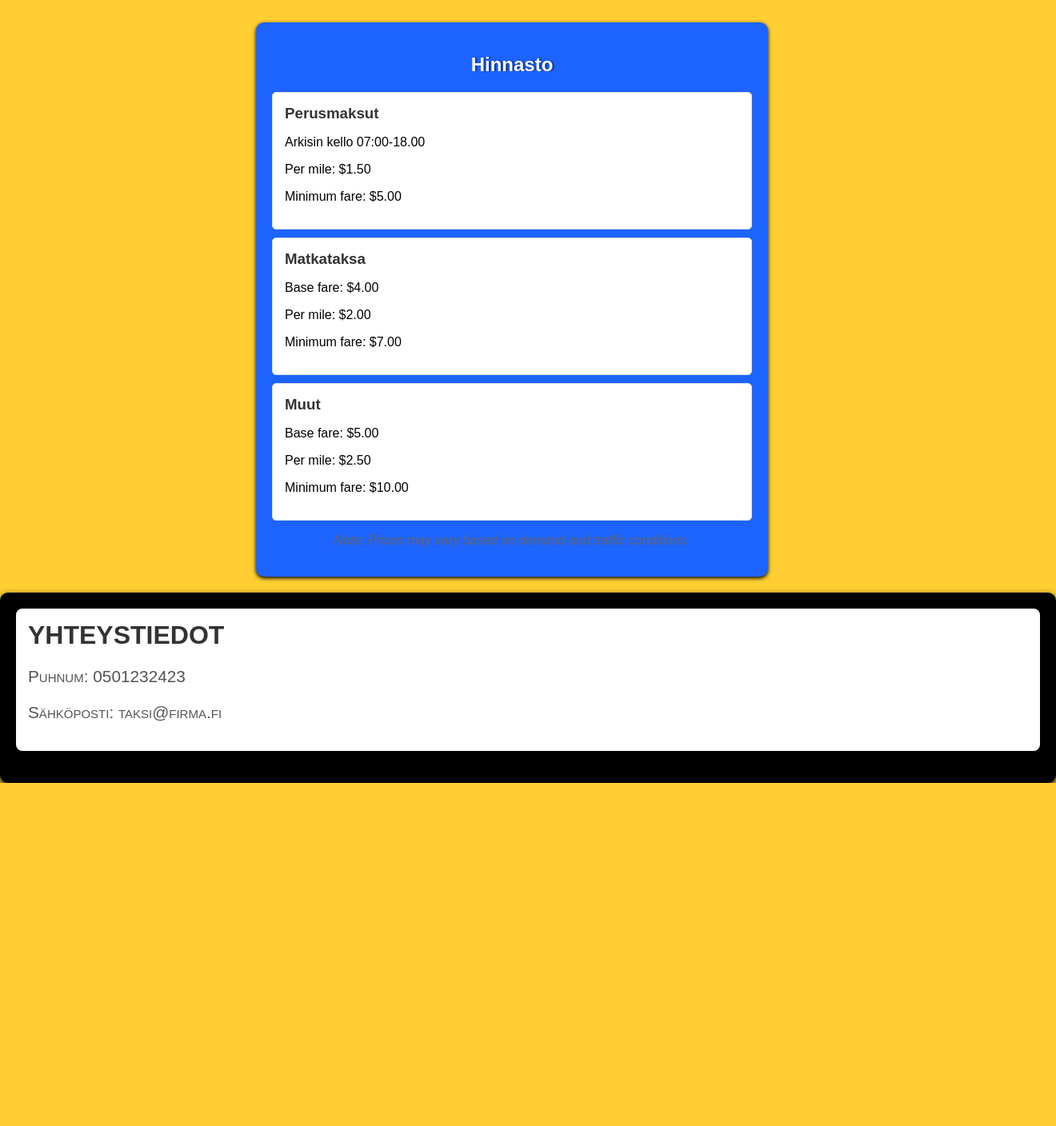
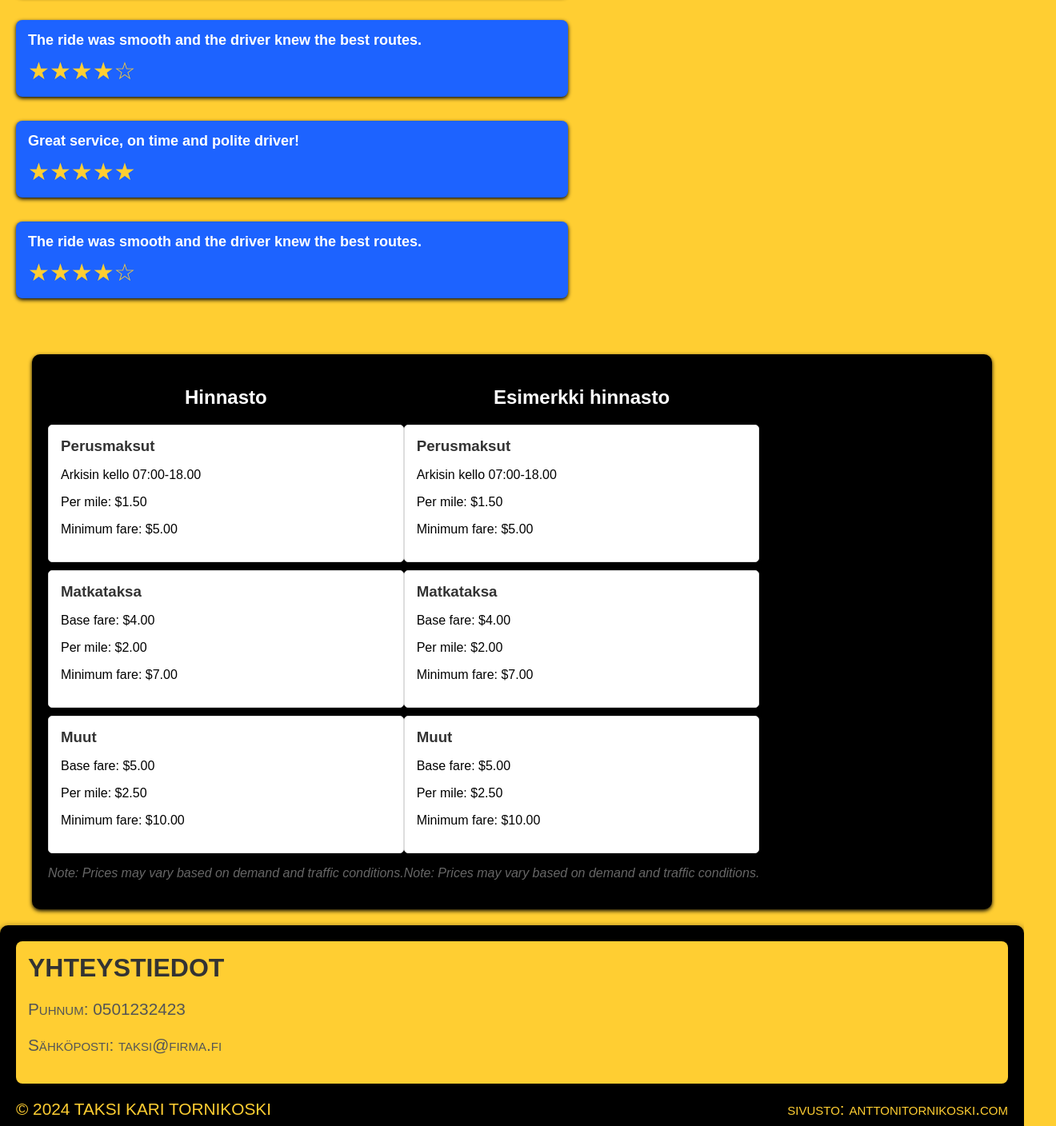
Before and after one commit to anttont/TaxiWebsite, a React (Vite) app in the folder taksi-project/: page / in a window 1280 px wide. Shown: the part 1302-2710 px from the top of the page at 80% size, 1320 px wide, since content can reach past the window. Before the commit the page ends 2281 px from the top, so only its background shows below. Built offline with nearby package versions, Linux system fonts and the light colour scheme.

Commit message:
New example price base, small changes

```diff
--- a/taksi-project/src/components/About/About.css
+++ b/taksi-project/src/components/About/About.css
@@ -8,6 +8,12 @@
   .about-image {
     flex: 1;                      /* The image will take up one part of the width */
     margin-right: 20px;           /* Space between the image and the text */
+  }
+
+  .about-text {
+    flex: 1;                      /* The image will take up one part of the width */
+    margin-right: 20px;
+    padding: 80px;           /* Space between the image and the text */
   }
 
   .about-image img {
--- a/taksi-project/src/components/About/About.jsx
+++ b/taksi-project/src/components/About/About.jsx
@@ -8,9 +8,12 @@ const About = () => {
       <div className="about-image">
         <img src={skoda_placeholder} alt="skoda" />
       </div>
+      <div className="about-text">
       <p>
         Lorem ipsum dolor sit amet, consectetur adipiscing elit, sed do eiusmod tempor incididunt ut labore et dolore magna aliqua. Ut enim ad minim veniam, quis nostrud exercitation ullamco laboris nisi ut aliquip ex ea commodo consequat. Duis aute irure dolor in reprehenderit in voluptate velit esse cillum dolore eu fugiat nulla pariatur. Excepteur sint occaecat cupidatat non proident, sunt in culpa qui officia deserunt mollit anim id est laborum.
       </p>
+      </div>
+
     </div>
   );
 };
--- a/taksi-project/src/components/Contact/Contact.css
+++ b/taksi-project/src/components/Contact/Contact.css
@@ -1,4 +1,8 @@
 /* Reviews.css */
+* {
+  box-sizing: border-box;
+}
+
 .contact-container {
     width: 100%; /* Full width of the container */
 
@@ -10,7 +14,7 @@
   }
 
   .contact-box {
-    background-color: rgb(255, 255, 255); /* White background for each review */
+    background-color:rgb(255, 206, 50); /* White background for each review */
     padding: 15px; /* Space inside each review box */
     margin-bottom: 20px; /* Space between review boxes */
     border-radius: 8px; /* Slight rounded corners */
@@ -33,3 +37,22 @@
 
     font-size: 1.3em;
   }
+
+  .copyright {
+    display: flex;                /* Enables flexbox */
+    justify-content: space-between; /* Pushes the <p> tags to opposite ends */
+    align-items: center;           /* Vertically centers the text */
+    margin-top: 20px;              /* Space above the copyright section */
+  }
+
+  .copyright p {
+    margin: 0;                     /* Removes default margin */
+    font-size: 16px;               /* Font size for the review text */
+    color: rgb(255, 206, 50);      /* Text color for the copyright info */
+    font-variant: small-caps;
+    font-size: 1.3em;
+  }
+
+  .copyright p:last-child {
+    margin-left: auto;             /* Pushes the last <p> to the far right */
+  }
--- a/taksi-project/src/components/Contact/Contact.jsx
+++ b/taksi-project/src/components/Contact/Contact.jsx
@@ -12,6 +12,13 @@ const Contact = () => {
         <p>Sähköposti: taksi@firma.fi</p>
       </div>
 
+      <div className="copyright">
+        <p>© 2024 TAKSI KARI TORNIKOSKI</p>
+        <p>sivusto: anttonitornikoski.com</p>
+      </div>
+
+
+
     </div>
   );
 };
--- a/taksi-project/src/components/Pricing/Pricing.css
+++ b/taksi-project/src/components/Pricing/Pricing.css
@@ -1,13 +1,16 @@
 /* Pricing.css */
-.pricing-container {
+.container {
+    display: flex;
     padding: 20px;
-    background-color: rgb(29, 99, 255); /* Light background */
+    background-color: rgb(0, 0, 0); /* Light background */
     border-radius: 10px; /* Rounded corners */
     box-shadow: 0 2px 5px rgba(0, 0, 0, 0.1);
-    max-width: 600px; /* Max width of the pricing container */
+    max-width: 1200px; /* Max width of the pricing container */
     margin: 20px auto; /* Center the container */
     box-shadow: 0 2px 5px rgba(0, 0, 0, 1);
   }
+
+
 
   h2 {
     text-align: center; /* Center the title */
--- a/taksi-project/src/components/Pricing/Pricing.jsx
+++ b/taksi-project/src/components/Pricing/Pricing.jsx
@@ -3,7 +3,8 @@ import './Pricing.css';
 
 const Pricing = () => {
   return (
-    <div className="pricing-container">
+    <div className='container'>
+      <div className="pricing-container">
       <h2>Hinnasto</h2>
       <div className="pricing-item">
         <h3>Perusmaksut</h3>
@@ -23,8 +24,36 @@ const Pricing = () => {
         <p>Per mile: $2.50</p>
         <p>Minimum fare: $10.00</p>
       </div>
+
+
       <p className="note">Note: Prices may vary based on demand and traffic conditions.</p>
     </div>
+    <div className="example-container">
+    <h2>Esimerkki hinnasto</h2>
+    <div className="pricing-item">
+      <h3>Perusmaksut</h3>
+      <p>Arkisin kello 07:00-18.00 </p>
+      <p>Per mile: $1.50</p>
+      <p>Minimum fare: $5.00</p>
+    </div>
+    <div className="pricing-item">
+      <h3>Matkataksa</h3>
+      <p>Base fare: $4.00</p>
+      <p>Per mile: $2.00</p>
+      <p>Minimum fare: $7.00</p>
+    </div>
+    <div className="pricing-item">
+      <h3>Muut</h3>
+      <p>Base fare: $5.00</p>
+      <p>Per mile: $2.50</p>
+      <p>Minimum fare: $10.00</p>
+    </div>
+
+
+    <p className="note">Note: Prices may vary based on demand and traffic conditions.</p>
+  </div>
+    </div>
+
   );
 };
 
--- a/taksi-project/src/components/Reviews/Reviews.css
+++ b/taksi-project/src/components/Reviews/Reviews.css
@@ -10,7 +10,7 @@
 
 .review-box {
   width: 100%;
-  max-width: 600px; /* Ensures each review box has a max width */
+  max-width: 690px; /* Ensures each review box has a max width */
   background-color: rgb(29, 99, 255);
   padding: 15px;
   margin-bottom: 30px;
```
